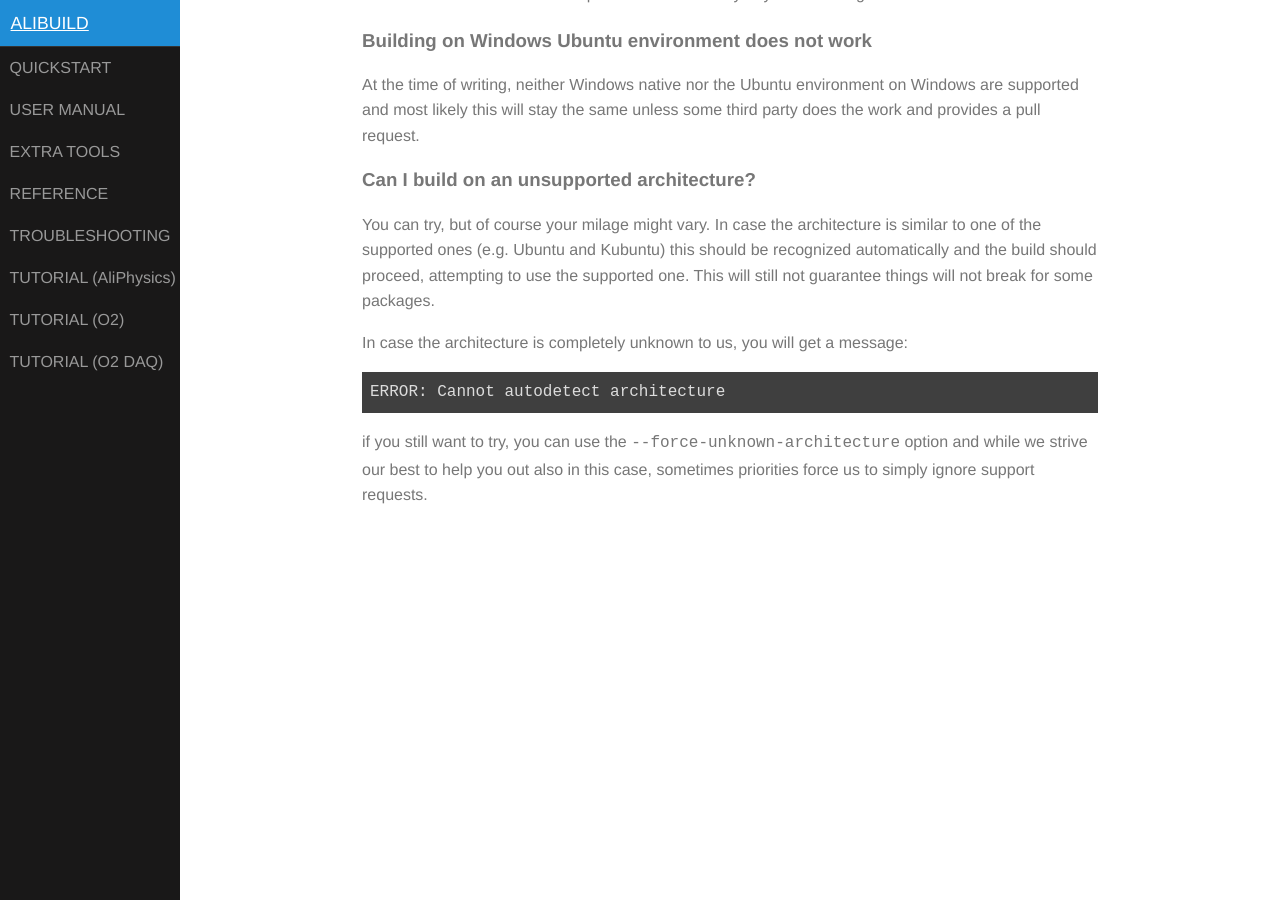
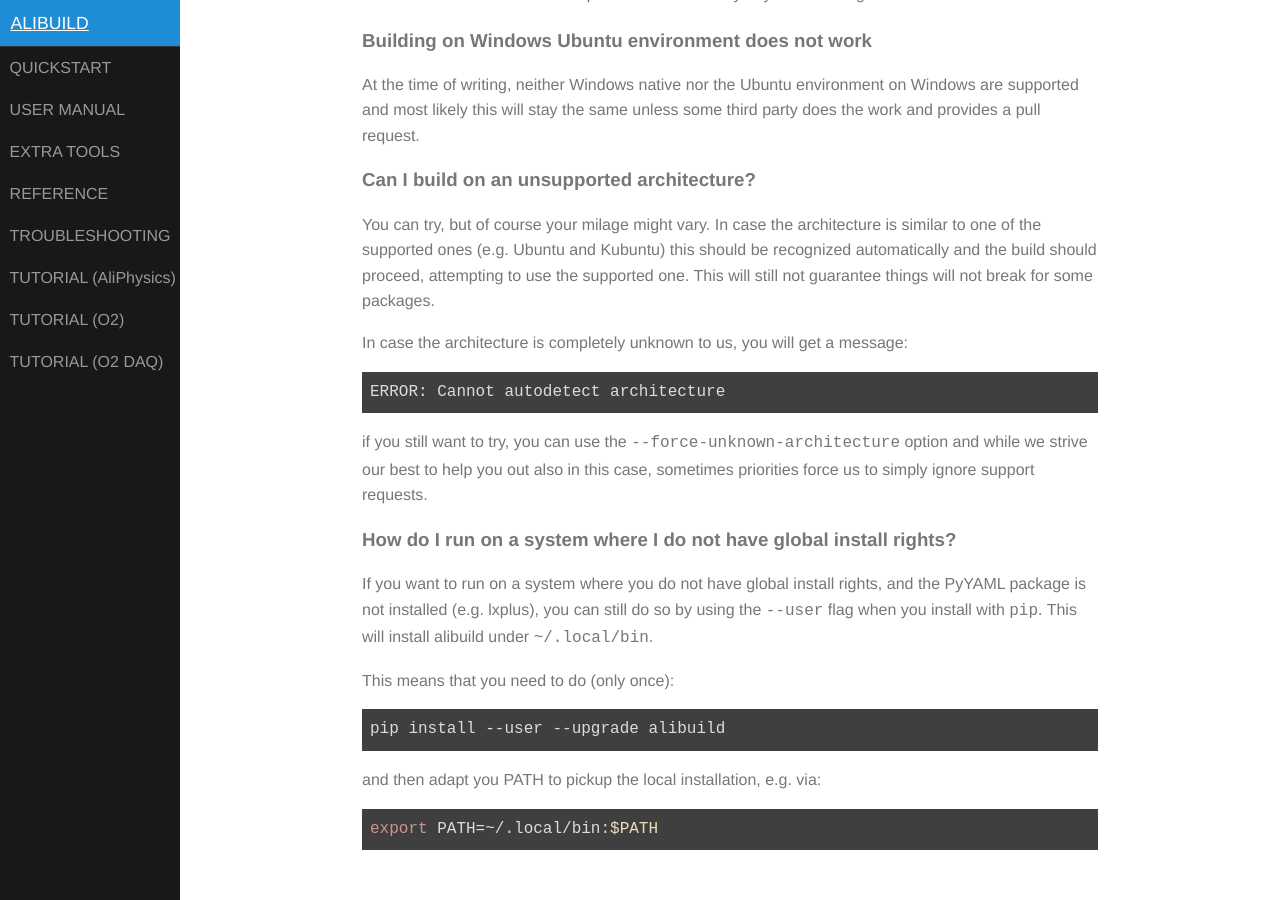
Before and after one commit to alisw/alibuild, a Jekyll site: the page built from docs/troubleshooting.markdown, in a window 1280 px wide and 900 px high, scrolled down 6620 px. Built offline with Jekyll 4.4.1, drawn with Linux system fonts in a browser that asks for light colours.

Commit message:
Add lxplus instructions

````diff
--- a/docs/troubleshooting.markdown
+++ b/docs/troubleshooting.markdown
@@ -332,3 +332,18 @@ ERROR: Cannot autodetect architecture
 ```
 
 if you still want to try, you can use the `--force-unknown-architecture` option and while we strive our best to help you out also in this case, sometimes priorities force us to simply ignore support requests.
+
+### How do I run on a system where I do not have global install rights?
+
+If you want to run on a system where you do not have global install rights, and
+the PyYAML package is not installed (e.g. lxplus), you can still do so by using
+the `--user` flag when you install with `pip`. This will install alibuild under
+`~/.local/bin`.
+
+This means that you need to do (only once):
+
+    pip install --user --upgrade alibuild
+
+and then adapt you PATH to pickup the local installation, e.g. via:
+
+    export PATH=~/.local/bin:$PATH
````
